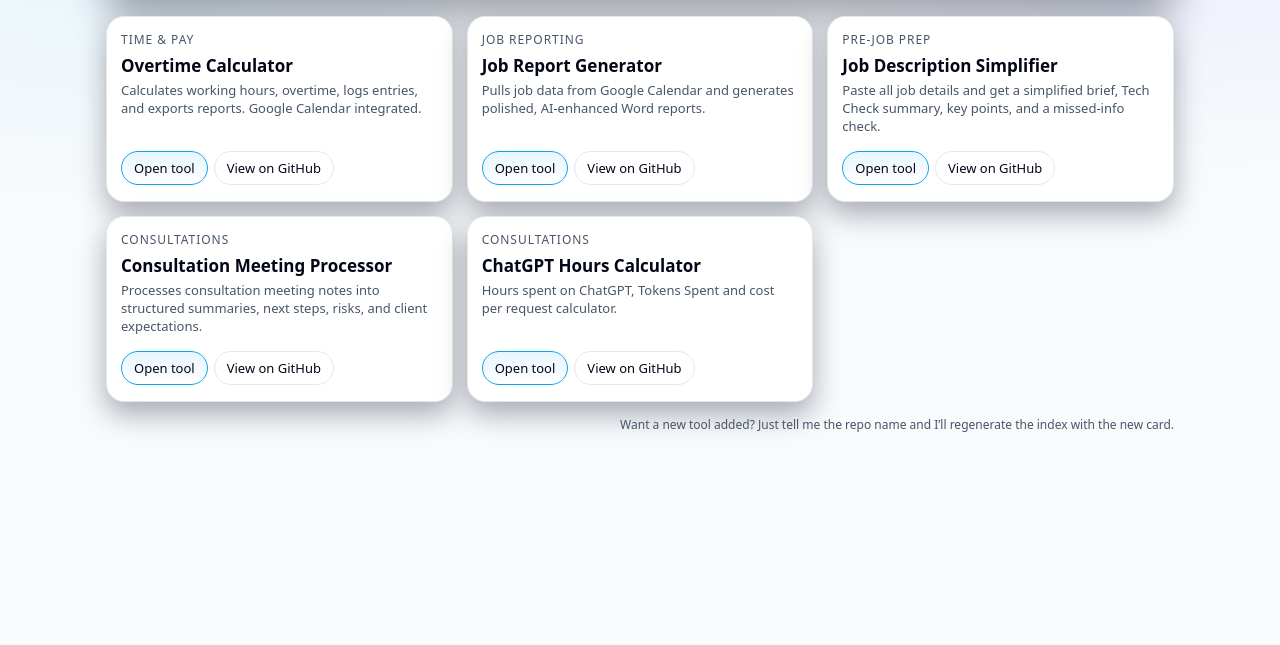
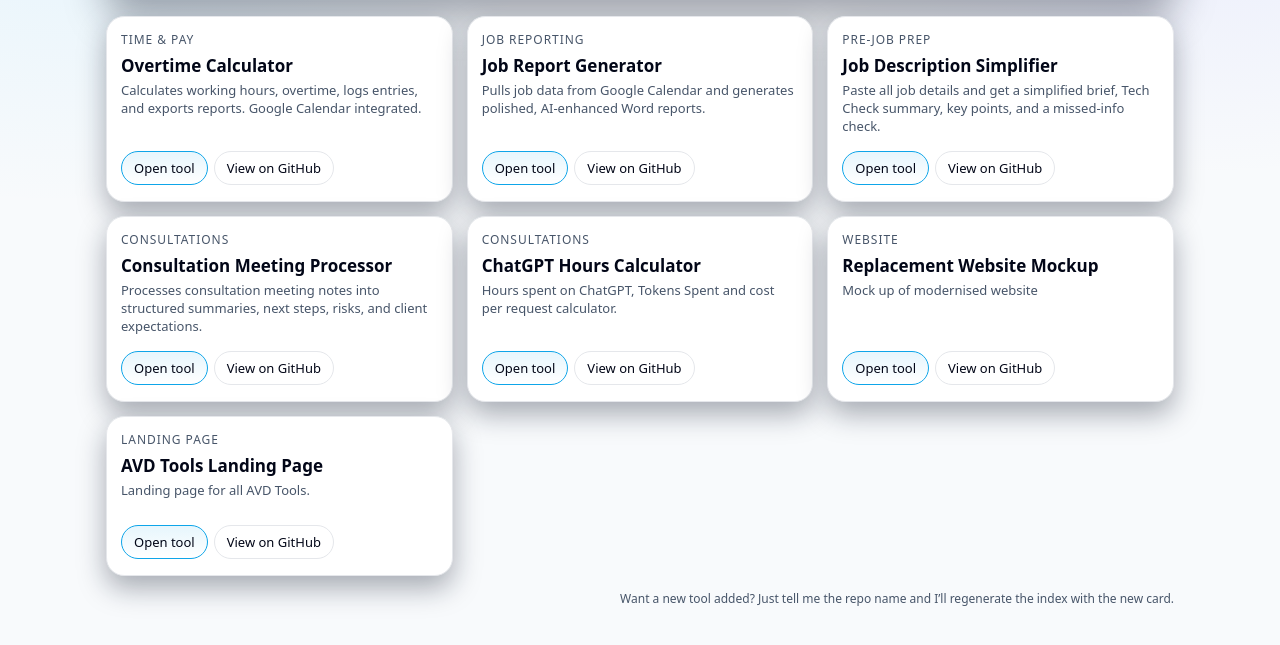
Before and after one commit to FrazerBoorman/frazerboorman.github.io, a plain HTML site: page index.html in a window 1280 px wide. Shown: the part 125-770 px from the top of the page. Drawn offline with Linux system fonts and the light colour scheme.

Commit message:
Update index.html

```diff
--- a/index.html
+++ b/index.html
@@ -236,7 +236,45 @@
           <a class="btn primary" href="https://frazerboorman.github.io/chatgpt-hours-calculator/" target="_blank" rel="noopener">
             Open tool
           </a>
-          <a class="btn" href="https://frazerboorman.github.io/chatgpt-hours-calculator/" target="_blank" rel="noopener">
+          <a class="btn" href="https://github.com/FrazerBoorman/chatgpt-hours-calculator" target="_blank" rel="noopener">
+            View on GitHub
+          </a>
+        </div>
+      </div>
+
+<!-- TOOL 6 – Replacement Website -->
+      <div class="tool-card">
+        <div>
+          <div class="tool-sub">Website</div>
+          <h2 class="tool-title">Replacement Website Mockup</h2>
+          <div class="tool-desc">
+            Mock up of modernised website
+          </div>
+        </div>
+        <div class="btn-row">
+          <a class="btn primary" href="https://frazerboorman.github.io/AudioVisualDirectUkLtd/" target="_blank" rel="noopener">
+            Open tool
+          </a>
+          <a class="btn" href="https://github.com/FrazerBoorman/AudioVisualDirectUkLtd" target="_blank" rel="noopener">
+            View on GitHub
+          </a>
+        </div>
+      </div>
+
+<!-- TOOL 7 – Landing Page -->
+      <div class="tool-card">
+        <div>
+          <div class="tool-sub">Landing Page</div>
+          <h2 class="tool-title">AVD Tools Landing Page</h2>
+          <div class="tool-desc">
+            Landing page for all AVD Tools.
+          </div>
+        </div>
+        <div class="btn-row">
+          <a class="btn primary" href="https://frazerboorman.github.io//" target="_blank" rel="noopener">
+            Open tool
+          </a>
+          <a class="btn" href="https://github.com/FrazerBoorman/frazerboorman.github.io" target="_blank" rel="noopener">
             View on GitHub
           </a>
         </div>
```
